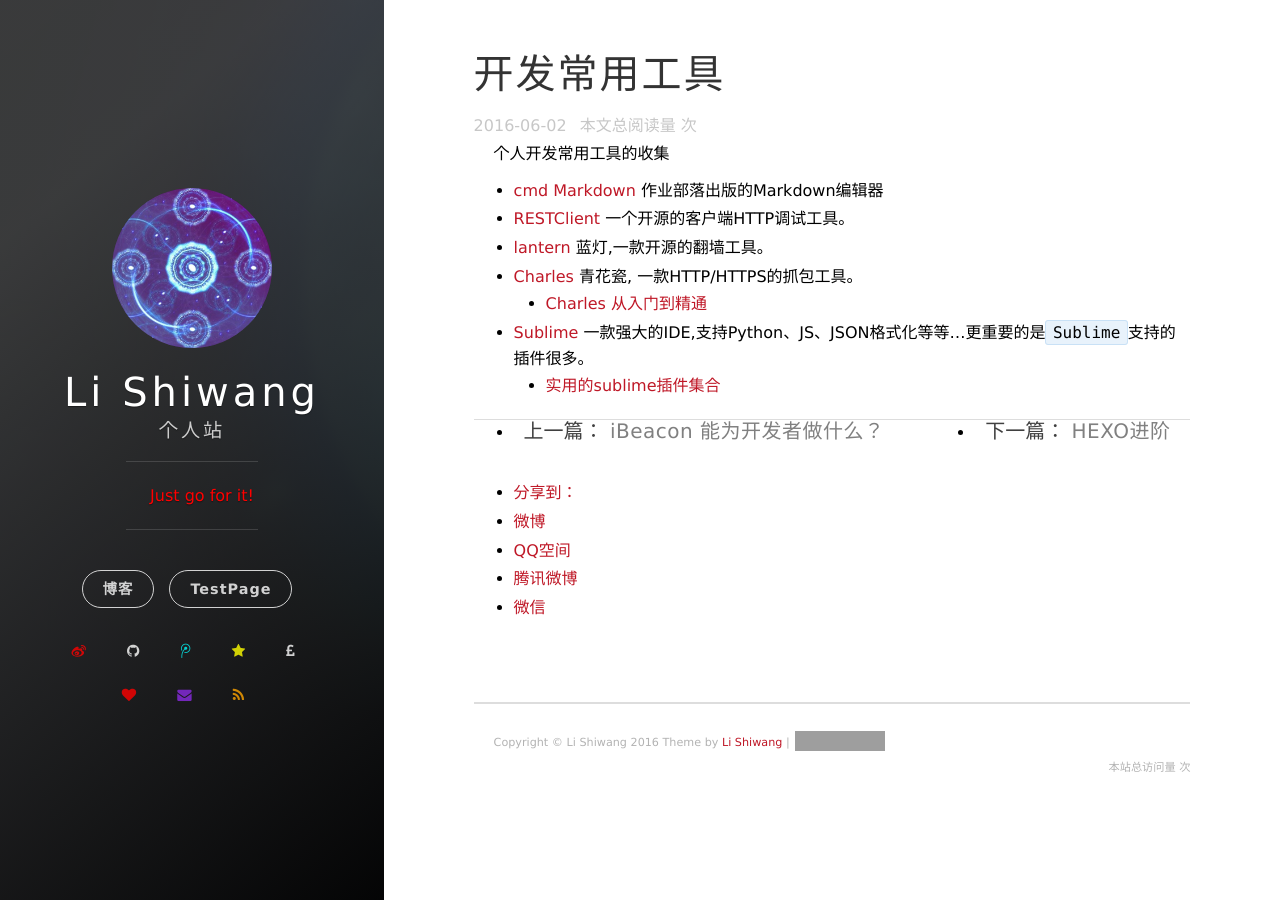
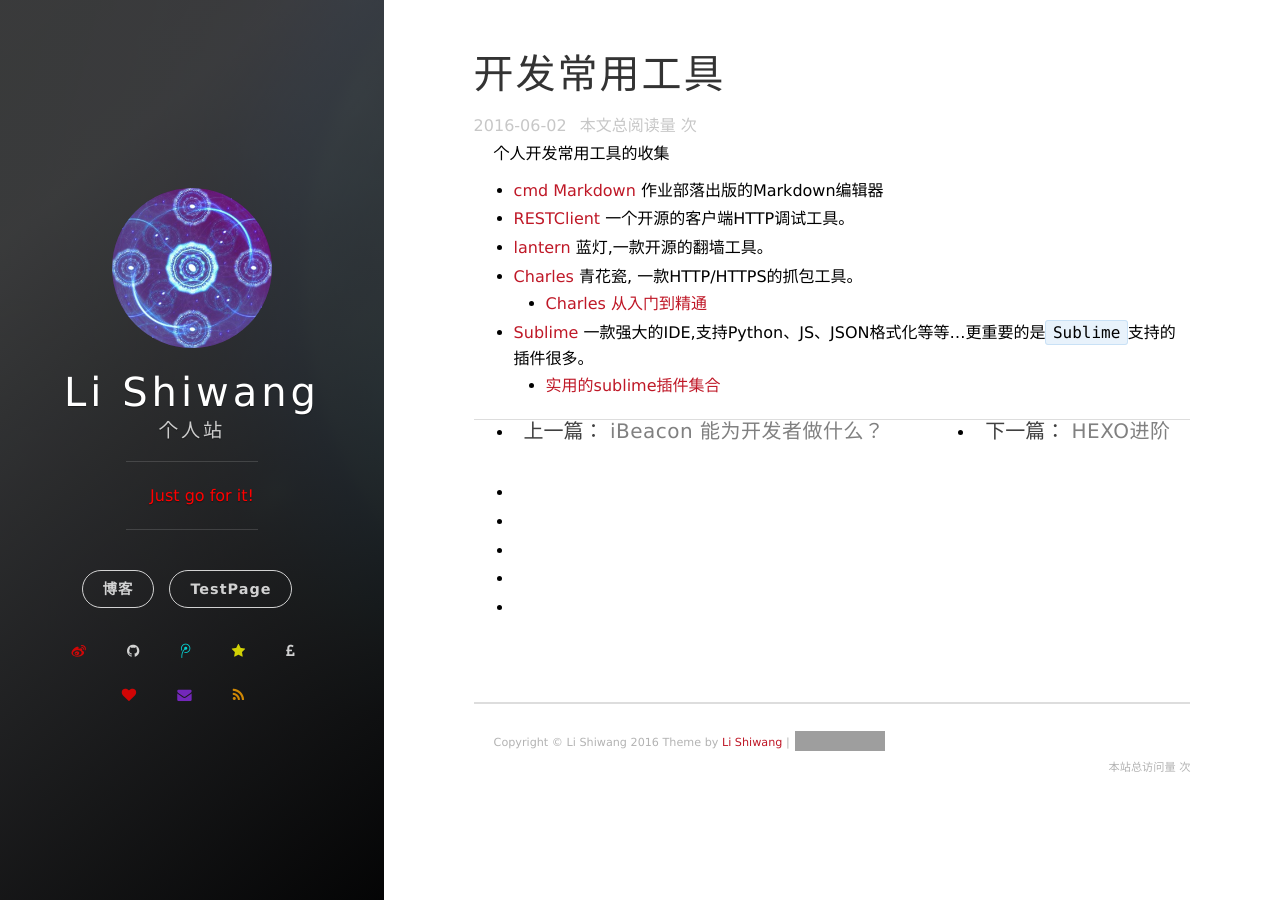
Before and after one commit to jggnice/jggnice.github.io, a Jekyll site: the page built from _posts/2016-06-02-开发常用工具.md, in a window 1280 px wide. Built offline with Jekyll 4.4.1, drawn with Linux system fonts in a browser that asks for light colours; nearby versions of some CDN libraries; comment, search, counter and statistics services are not loaded; grey boxes are pictures that could not be loaded.

```diff
--- a/_includes/comments.html
+++ b/_includes/comments.html
@@ -31,11 +31,11 @@
     <div class="ds-share-inline">
       <ul  class="ds-share-icons-32">
 
-      	<li data-toggle="ds-share-icons-more"><a class="ds-more" href="javascript:void(0);">分享到：</a></li>
-        <li><a class="ds-weibo" href="javascript:void(0);" data-service="weibo">微博</a></li>
-        <li><a class="ds-qzone" href="javascript:void(0);" data-service="qzone">QQ空间</a></li>
-        <li><a class="ds-qqt" href="javascript:void(0);" data-service="qqt">腾讯微博</a></li>
-        <li><a class="ds-wechat" href="javascript:void(0);" data-service="wechat">微信</a></li>
+      	<li data-toggle="ds-share-icons-more"><a class="ds-more" href="javascript:void(0);"></a></li>
+        <li><a class="ds-weibo" href="javascript:void(0);" data-service="weibo"></a></li>
+        <li><a class="ds-qzone" href="javascript:void(0);" data-service="qzone"></a></li>
+        <li><a class="ds-qqt" href="javascript:void(0);" data-service="qqt"></a></li>
+        <li><a class="ds-wechat" href="javascript:void(0);" data-service="wechat"></a></li>
 
       </ul>
       <div class="ds-share-icons-more">
```
